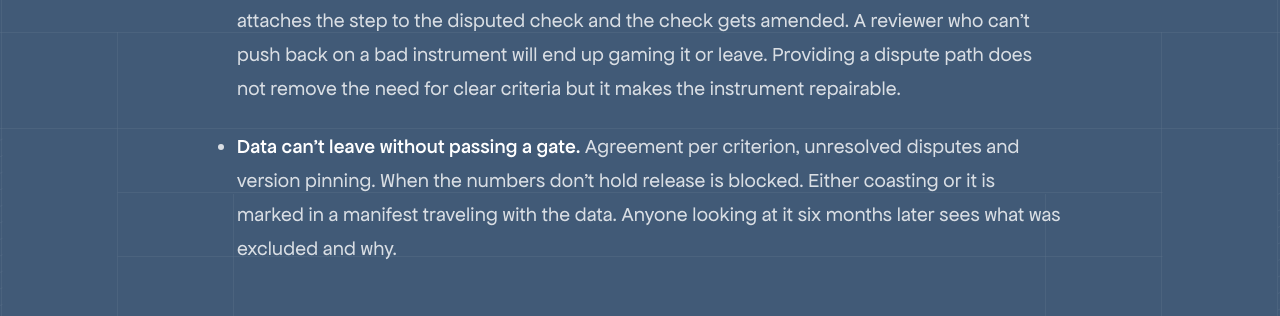
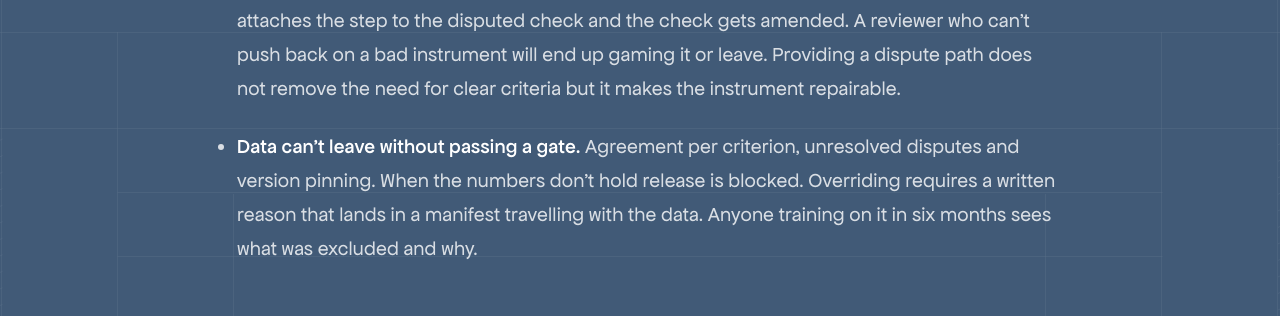
Before and after one commit to audumart/portfolio, a Next.js app: page /assay in a window 1280 px wide. Shown: the part 3363-3679 px from the top of the page. Built offline with nearby package versions, Linux system fonts and the light colour scheme.

Commit message:
additional site content

```diff
--- a/app/assay/page.tsx
+++ b/app/assay/page.tsx
@@ -239,7 +239,7 @@ export default function AssayPage() {
               },
               {
                 lead: "Data can't leave without passing a gate.",
-                body: "Agreement per criterion, unresolved disputes and version pinning. When the numbers don't hold release is blocked. Either coasting or it is marked in a manifest traveling with the data. Anyone looking at it six months later sees what was excluded and why.",
+                body: "Agreement per criterion, unresolved disputes and version pinning. When the numbers don't hold release is blocked. Overriding requires a written reason that lands in a manifest travelling with the data. Anyone training on it in six months sees what was excluded and why.",
               },
             ].map(({ lead, body }) => (
               <li key={lead} className="font-ui text-[16px] md:text-[20px] leading-[1.7] text-white/80 tracking-[0.16px]">
```
